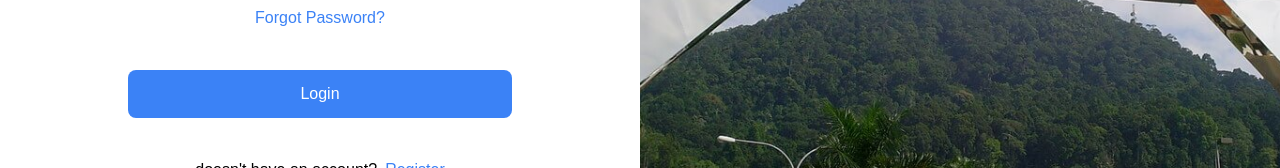
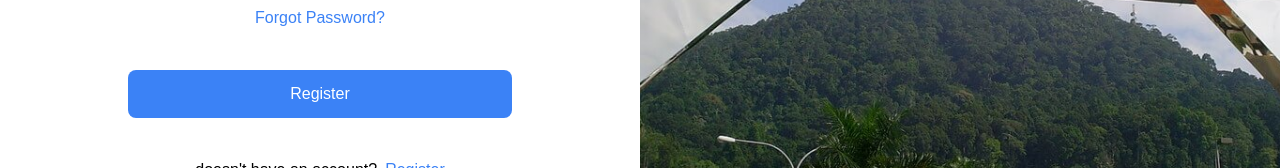
Before and after one commit to thrashraf/Project, a React (Create React App) app in the folder frontend/: page /login in a window 1280 px wide. Shown: the part 358-526 px from the top of the page. Built offline with nearby package versions, Linux system fonts and the light colour scheme; no server answers.

Commit message:
update useInput hooks to login form

```diff
--- a/frontend/src/pages/Login/Form.tsx
+++ b/frontend/src/pages/Login/Form.tsx
@@ -1,14 +1,16 @@
-import axios from "axios";
 import React, { useEffect, useRef, useState } from "react";
 import { useNavigate } from "react-router-dom";
 import Toast from "../../components/Toast";
 import { useAppSelector, useAppDispatch } from "../../app/hooks";
 import { loginUser, userSelector, clearState } from '../../features/user/User';
+import useInput from "../../hooks/useInput";
 
 
 export const Form = () => {
-  const [email, setEmail] = useState<string>("");
-  const [password, setPassword] = useState<string>("");
+
+  const userEmail = useInput("");
+  const userPassword = useInput("");
+
   const [message, setMessage] = useState<string>("");
   const [status, setStatus] = useState<string>("");
 
@@ -23,7 +25,8 @@ export const Form = () => {
 
   const onSubmithandler = (e: React.SyntheticEvent) => {
     e.preventDefault();
-    const data = {email, password}
+
+    const data = {email: userEmail.value , password: userPassword.value}
     dispatch(loginUser(data))
   };
 
@@ -62,23 +65,30 @@ export const Form = () => {
       <input
         type="text"
         placeholder="Email"
-        value={email}
+        value={userEmail.value}
         className=" bg-blue-100 px-3 py-3 rounded-lg outline-none"
-        onChange={(e) => setEmail(e.target.value)}
+        required
+        onChange={userEmail.onChange}
       />
       <input
         type="password"
         placeholder="Password"
-        value={password}
+        value={userPassword.value}
         className=" bg-blue-100 px-3 py-3 rounded-lg mt-5 outline-none"
-        onChange={(e) => setPassword(e.target.value)}
+        required
+        onChange={userPassword.onChange}
       />
       <a href="/something" className=" text-center mt-5 text-blue-500">
         Forgot Password?
       </a>
 
-      <button className="mt-10 bg-blue-500 text-white px-3 py-3 rounded-lg">
-        Login
+      <button
+        type="submit"
+        className="mt-10 bg-blue-500 text-white px-3 py-3 rounded-lg transition ease-in-out delay-150 hover:-translate-y-1 hover:scale-110 hover:bg-blue-400 cursor-pointer flex justify-center items-center"
+      >
+        <img src="/assets/loading.svg" alt="loading" className={`w-[10px] h-[10px] animate-spin mr-2 ${isFetching ? null : 'hidden'}`}/>
+        Register
+
       </button>
 
       <p className="mt-10 text-center">
--- a/frontend/src/pages/Register/Form.tsx
+++ b/frontend/src/pages/Register/Form.tsx
@@ -26,11 +26,6 @@ export const Form = () => {
   // toast state
   const [status, setStatus] = useState<string>("success");
   const [message, setMessage] = useState<string>("successful !");
-
-  const validation = () => {
-
-  }
-
 
   useEffect(() => {
     if (isSuccess) {
```
